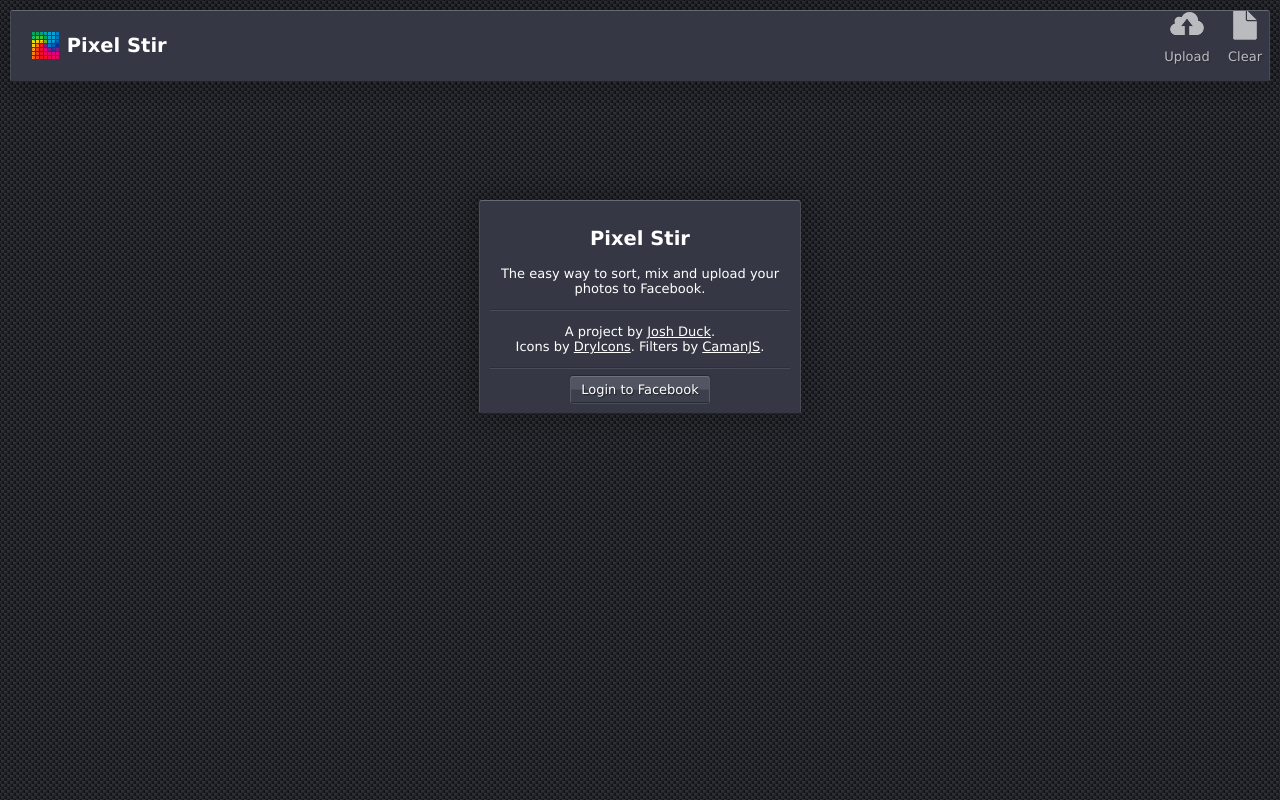
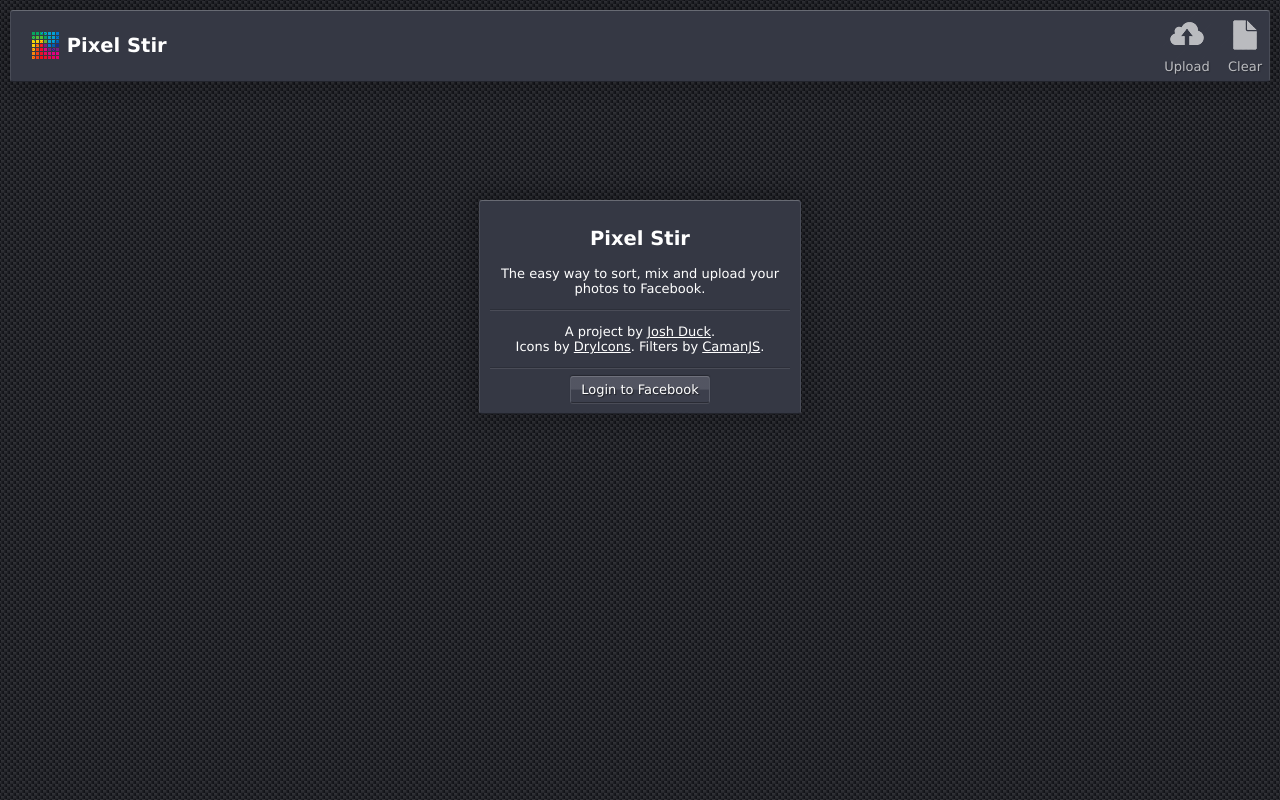
Before and after one commit to joshduck/PixelStir, a plain HTML site: page html/index.html in a window 1280 px wide. Drawn offline with Linux system fonts and the light colour scheme; a script that the page names is missing.

Commit message:
Fix header button alignment

```diff
--- a/html/css/ui.css
+++ b/html/css/ui.css
@@ -179,13 +179,13 @@
   display: block;
   width: 48px;
   height: 48px;
-  margin: -10px auto 0;
+  margin: 0 auto;
 }
 
 .uiToolbar .uiButton {
   background: transparent;
   border: none;
-  border-radius: none;
+  border-radius: 0;
   box-shadow: none;
   padding: 5px 5px;
   position: relative;
```
